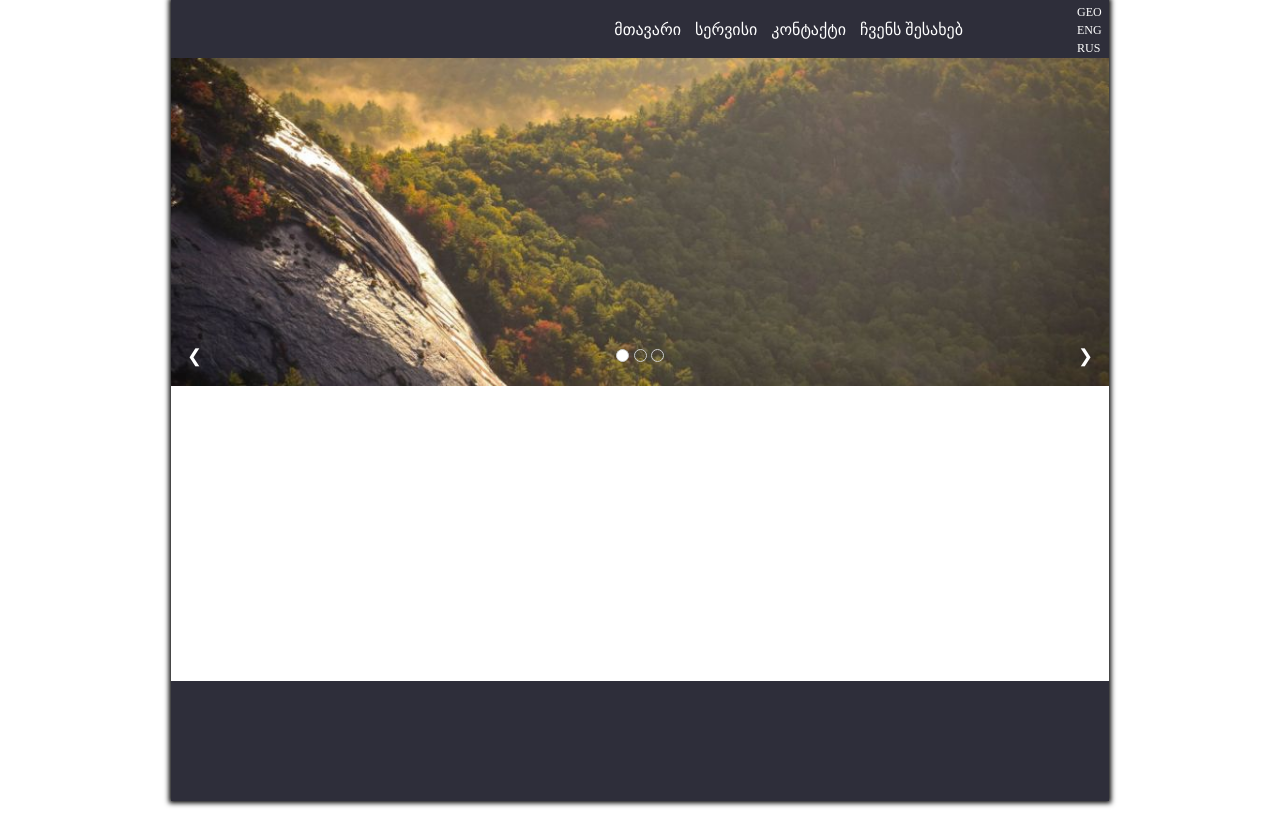
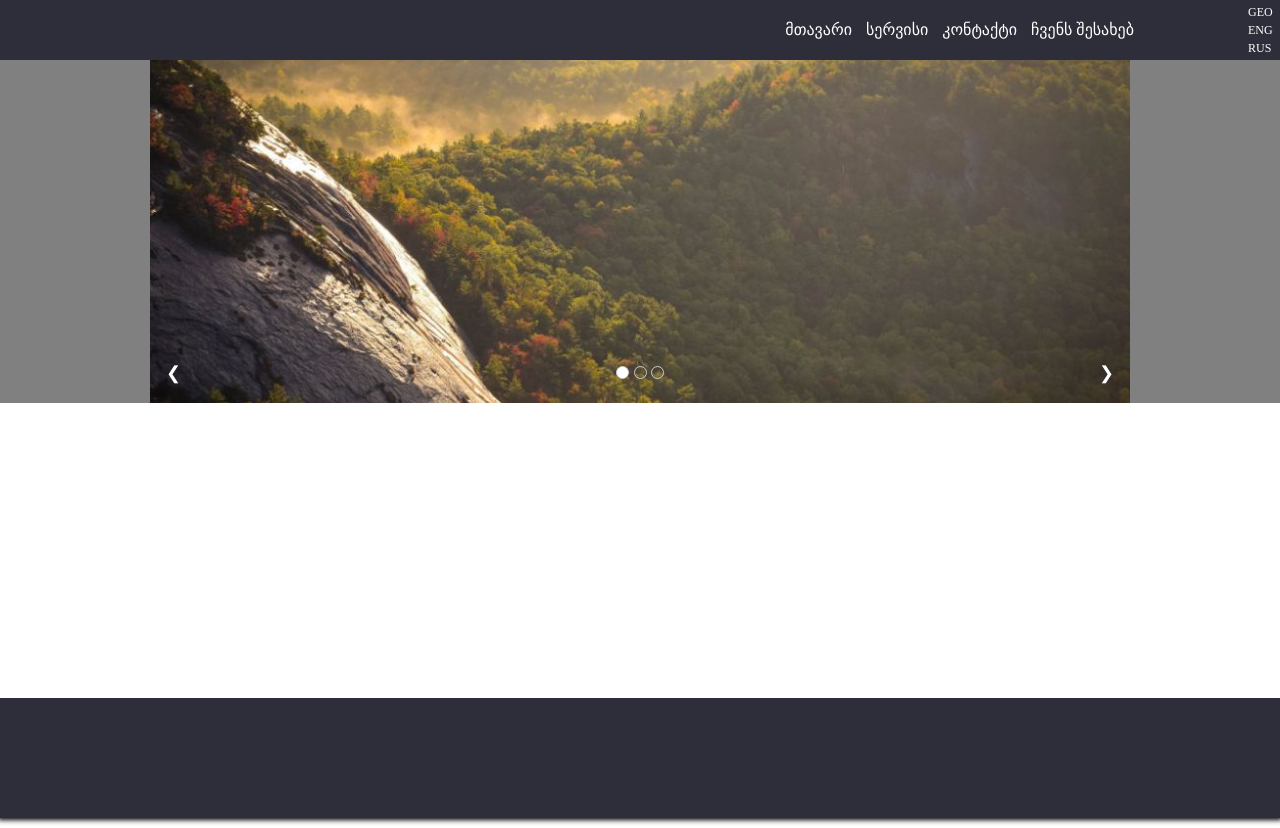
Before and after one commit to levani132/gfy.ge, a PHP site: page / in a window 1280 px wide. Before the commit the page ends 807 px from the top, so only its background shows below. Run offline with PHP 8.4, Linux system fonts and the light colour scheme; some web fonts are replaced.

Commit message:
ravii ai vachem rac mitxra gavakete da araa cudi ra :d

```diff
--- a/index.html
+++ b/index.html
@@ -7,9 +7,7 @@
 	<link rel="stylesheet" type="text/css" href="stylesheets/style.css">
 </head>
 <body>
-	<div class="content">
 	<header>
-			<div class="navMenu">
 		<table>
 			<tr>
 				<td>
@@ -29,7 +27,8 @@
 				<td>
 			</tr>
 		</table>
-			</div>
+	</header>
+	<div class="content">
 		<div class="slideShow">
 				<div class="w3-content w3-display-container" style="width:100%;">
 					<img class="mySlides" src="img_nature_wide.jpg" style="width:100%">
@@ -45,11 +44,12 @@
 				</div>
 			</div>
 			<script src="js/slideshow.js"></script>
-		</header>
 		<main></main>
 		<footer>
 			<div class="footerItems">
+				<div class="socialNetwors">
 
+				</div>
 			</div>
 		</footer>
 	</div>
--- a/stylesheets/style.css
+++ b/stylesheets/style.css
@@ -11,21 +11,20 @@
 }
 
 .content{
-	max-width: 938px;
+	width: 100%;
 	margin: auto;
 	margin-bottom: 10px;
+	margin-top: 60px;
 	box-shadow: 0 0 5px 2px;
 }
 
 header{
 	width: 100%;
-}
-
-.navMenu{
 	background-color: #2E2E3A;
-	width: 100%;
-	height: 58px;
-	position: relative;
+	height: 60px;
+	position: fixed;
+	top:0;
+	z-index:20;
 }
 
 table{
```
Lines whose indentation alone changed are shown as unchanged.
